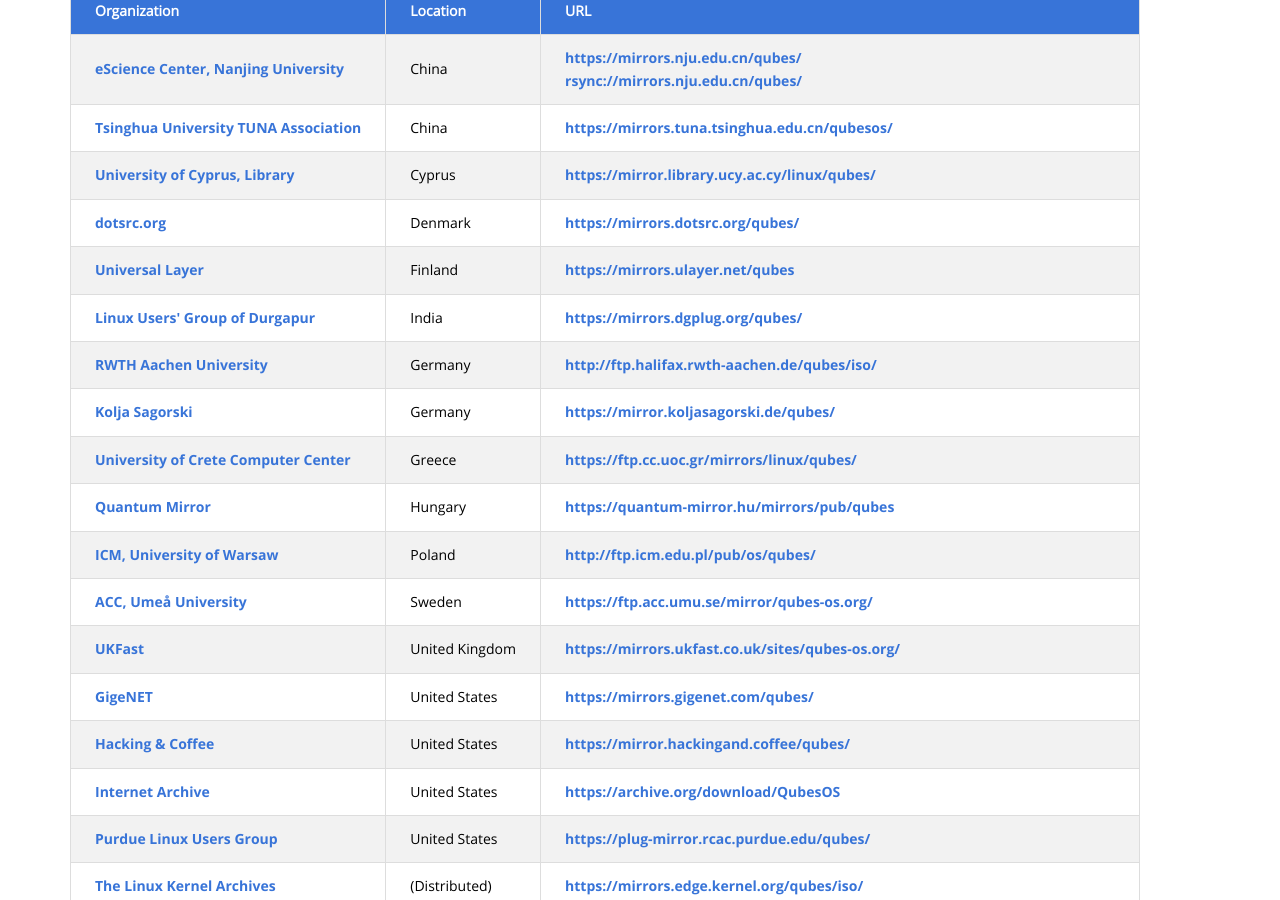
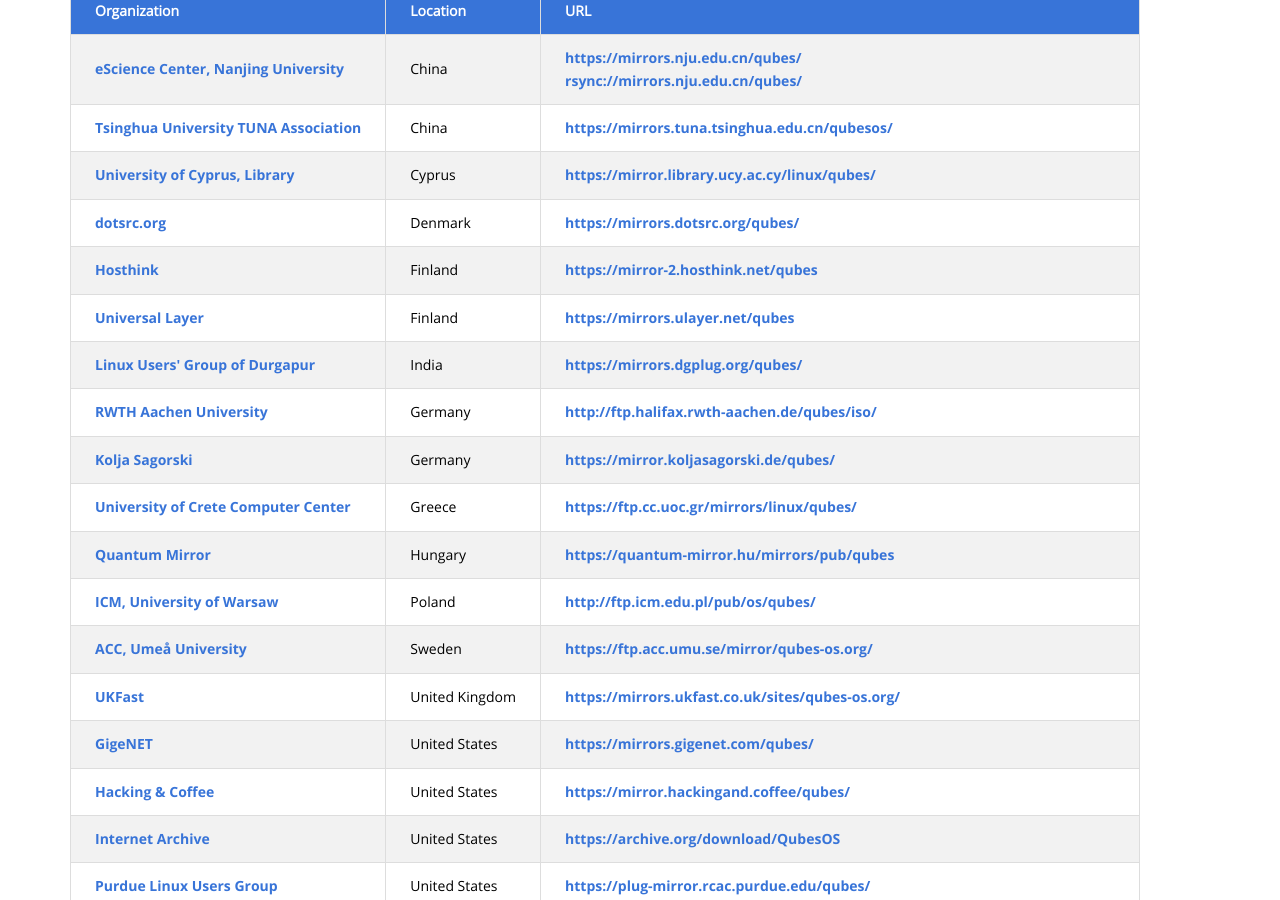
Before and after one commit to QubesOS/qubesos.github.io, a Jekyll site: the page built from pages/downloads.html, in a window 1280 px wide and 900 px high, scrolled down 3200 px. Built offline with Jekyll 4.4.1, drawn with Linux system fonts in a browser that asks for light colours; some web fonts are replaced.

Commit message:
Add Hosthink download mirror

```diff
--- a/_data/mirrors.yml
+++ b/_data/mirrors.yml
@@ -22,6 +22,12 @@
    location: Denmark
    urls:
    - url: https://mirrors.dotsrc.org/qubes/
+
+ - organization: Hosthink
+   org_url: https://www.hosthink.net/
+   location: Finland
+   urls:
+   - url: https://mirror-2.hosthink.net/qubes
 
  - organization: Universal Layer
    org_url: https://ulayer.net/
```
